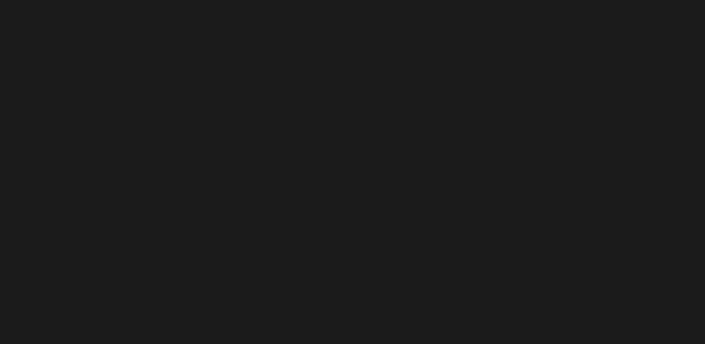
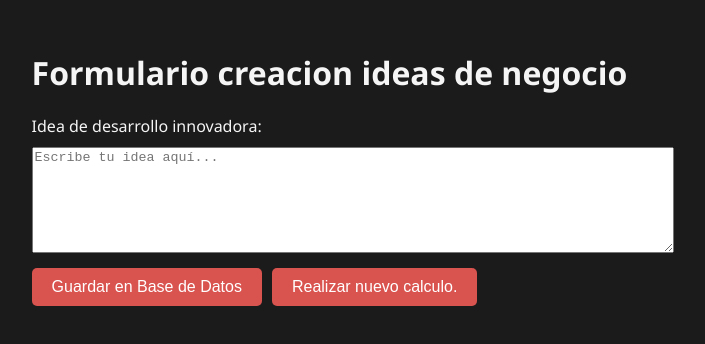
Before and after one commit to CarlosBD1988/matriz-impacto-app, a React (Create React App) app: page /idea in a window 1280 px wide. Before the commit this address had no page. Shown: the part 232-576 px from the top of the page, without its empty margins (290-995 px from the left). Built offline with nearby package versions, Linux system fonts and the light colour scheme.

Commit message:
Reorganizacon estructura de carpetas y creacion componente para crear las ideas en la BD.

```diff
--- a/src/App.js
+++ b/src/App.js
@@ -1,9 +1,11 @@
 // src/App.js
 import React from 'react';
 import { BrowserRouter as Router, Route, Routes } from 'react-router-dom';
-import Formulario from './Formulario'; // Importa el componente del formulario
-import Historico from './Historico'; // Componente del histórico que crearás más tarde
+import Formulario from './components/Formulario/Formulario';
+import Historico from './components/Historico/Historico';
+import Idea from './components/Idea/Idea';
 import Inicio from './Inicio';
+
 
 function App() {
   return (
@@ -12,6 +14,7 @@
         <Route path="/" element={<Inicio />} />
         <Route path="/formulario" element={<Formulario />} />
         <Route path="/historico" element={<Historico />} />
+        <Route path="/idea" element={<Idea />} />
       </Routes>
     </Router>
   );
--- a/src/Inicio.js
+++ b/src/Inicio.js
@@ -6,6 +6,9 @@
     <div>
       <h1>Bienvenido</h1>
       <div>
+      <Link to="/idea">
+          <button>Crear Idea a evaluar</button>
+        </Link>
         <Link to="/formulario">
           <button>Calcular Matriz</button>
         </Link>
--- a/src/Formulario.js
+++ b/src/components/Formulario/Formulario.js
@@ -2,12 +2,12 @@
 import Swal from 'sweetalert2';
 
 import './Formulario.css';
-import Cuadrante from './Cuadrante';
-import preguntas from './preguntas';
+import Cuadrante from '../Cuadrante/Cuadrante';
+import preguntas from '../../servicios/preguntas';
 
 
 import { collection, addDoc } from 'firebase/firestore';
-import { db } from './firebase';
+import { db } from '../../servicios/firebase';
 import { Link } from 'react-router-dom';
 
 function Formulario() {
@@ -116,20 +116,16 @@
   const handleSave = async () => {
     try {
       // Validar que el campo de idea no esté vacío
-  if (!idea.trim()) {
+  if (!idea.trim())
+    {
     Swal.fire({
       title: 'Campo vacío',
       text: 'Por favor, escribe una idea antes de guardar.',
       icon: 'warning',
       confirmButtonText: 'OK'
     });
-    return; // No continuar si el campo está vacío
+    return;
   }
-
-
-
-
-
       const docRef = await addDoc(collection(db, 'evaluaciones'), {
         idea,
         selecciones: Object.fromEntries(
--- a/src/Historico.css
+++ b/src/components/Historico/Historico.css
@@ -113,9 +113,9 @@
         margin: 10px auto;
     }
     .historico-table {
-        width: auto; /* Permitir que la tabla crezca más allá del contenedor */
+        width: auto;
         display: block;
-        overflow-x: auto; /* Habilitar scroll horizontal */
+        overflow-x: auto;
     }
 
     .historico-title {
--- a/src/Historico.js
+++ b/src/components/Historico/Historico.js
@@ -1,7 +1,7 @@
 import React, { useState, useEffect } from 'react';
 import { Link } from 'react-router-dom';
 import { collection, getDocs } from 'firebase/firestore';
-import { db } from './firebase'; // Asegúrate de importar la instancia de Firebase
+import { db } from '../../servicios/firebase'; // Asegúrate de importar la instancia de Firebase
 import './Historico.css'; // Si deseas añadir estilos personalizados
 
 function Historico() {
--- /dev/null
+++ b/src/components/Idea/Idea.js
@@ -0,0 +1,75 @@
+import React, { useState } from 'react';
+import Swal from 'sweetalert2';
+import { Link } from 'react-router-dom';
+import { db } from '../../servicios/firebase'; // Asegúrate de importar la instancia de Firebase
+import { collection, addDoc, serverTimestamp } from 'firebase/firestore'; // Importa serverTimestamp
+
+
+
+
+
+function Idea(){
+    const [idea, setIdea] = useState('');
+
+    const handleSave = async () => {
+    if (!idea.trim())
+        {
+            Swal.fire({
+            title: 'Campo vacío',
+            text: 'Por favor, escribe una idea antes de guardar.',
+            icon: 'warning',
+            confirmButtonText: 'OK'
+            });
+            return;
+        }
+        try {
+
+            await addDoc(collection(db, 'ideas'), {
+                idea,
+                timestamp: serverTimestamp()
+            });
+
+            Swal.fire({
+                title: 'Guardado',
+                text: 'Tu idea ha sido guardada exitosamente en la base de datos.',
+                icon: 'success',
+                confirmButtonText: 'OK'
+            });
+
+            // Limpia el campo después de guardar
+            setIdea('');
+        } catch (error) {
+            Swal.fire({
+                title: 'Error',
+                text: 'Hubo un error al guardar la idea. Inténtalo de nuevo.',
+                icon: 'error',
+                confirmButtonText: 'OK'
+            });
+            console.error('Error al guardar la idea:', error);
+        }
+    }
+
+    return(
+        <div>
+                <h1>Formulario creacion ideas de negocio</h1>
+                <label htmlFor="idea">Idea de desarrollo innovadora:</label>
+                    <textarea
+                        id="idea"
+                        className="textarea-idea"
+                        value={idea}
+                        onChange={(e) => setIdea(e.target.value)}
+                        placeholder="Escribe tu idea aquí..."
+                    />
+                <button type="button" onClick={handleSave}>Guardar en Base de Datos</button>
+                <Link to="/formulario">
+                     <button>Realizar nuevo calculo.</button>
+                </Link>
+        </div>
+
+    )
+
+
+
+}
+
+export default Idea;
```
Also changed, not shown: src/components/Cuadrante/Cuadrante.css (renamed from src/Cuadrante.css), src/components/Cuadrante/Cuadrante.js (renamed from src/Cuadrante.js), src/components/Formulario/Formulario.css (renamed from src/Formulario.css), src/servicios/firebase.js (renamed from src/firebase.js), src/servicios/preguntas.js (renamed from src/preguntas.js).
